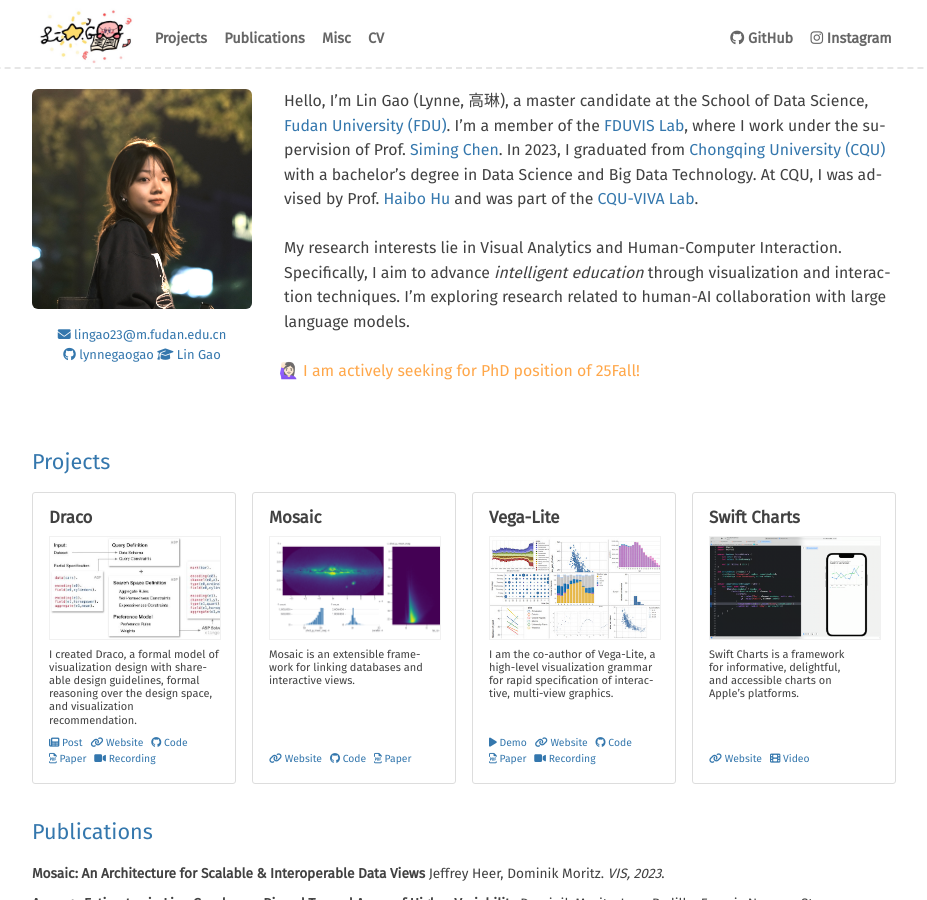
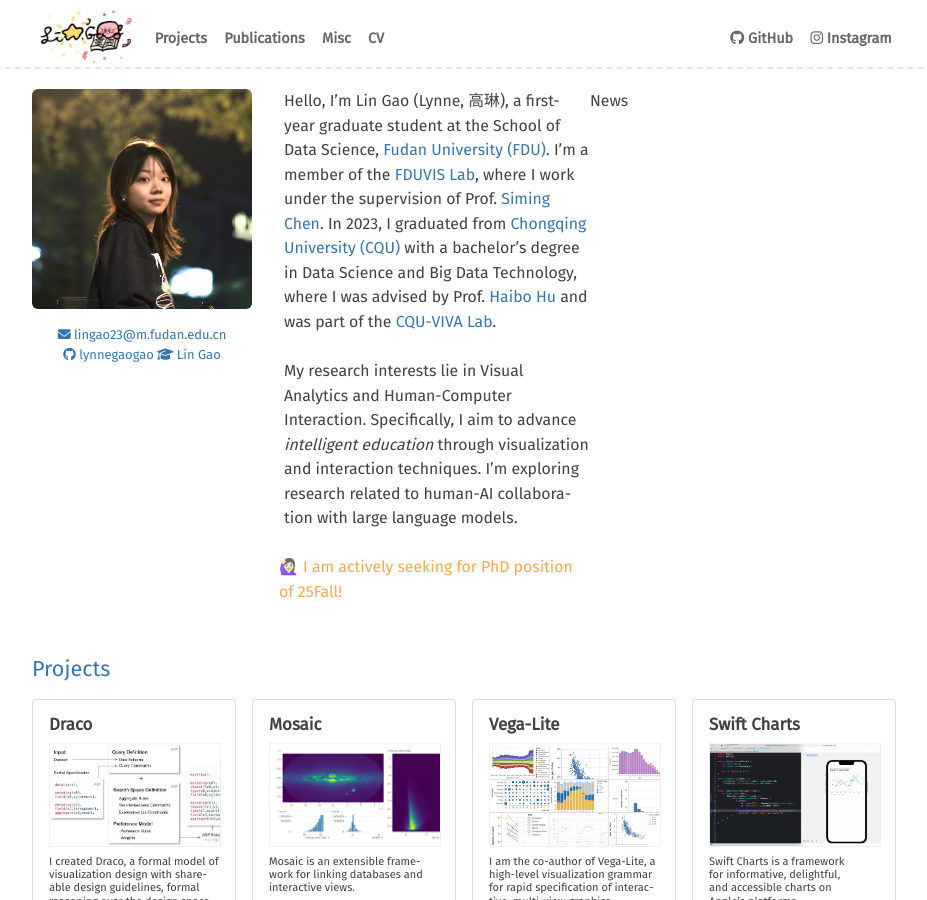
Before and after one commit to lynnegaogao/lynnegaogao.github.io, a Jekyll site: the page built from index.md, in a window 1280 px wide and 900 px high. Shown: the whole window, without its empty margins (176-1103 px from the left). Built offline with Jekyll 4.4.1, drawn with Linux system fonts in a browser that asks for light colours.

Commit message:
add news

```diff
--- a/index.md
+++ b/index.md
@@ -24,11 +24,16 @@ class: home
 </div>
 
 <div class="intro" markdown="1">
-Hello, I'm Lin Gao (Lynne, 高琳), a master candidate at the School of Data Science, [Fudan University (FDU)](https://www.fudan.edu.cn/en/). I'm a member of the [FDUVIS Lab](https://fduvis.net/), where I work under the supervision of Prof. [Siming Chen](http://simingchen.me/). In 2023, I graduated from [Chongqing University (CQU)](https://english.cqu.edu.cn/) with a bachelor's degree in Data Science and Big Data Technology. At CQU, I was advised by Prof. [Haibo Hu](http://www.cse.cqu.edu.cn/info/2030/2497.htm) and was part of the [CQU-VIVA Lab](http://www.cquviva.cn/).
+Hello, I'm Lin Gao (Lynne, 高琳), a first-year graduate student at the School of Data Science, [Fudan University (FDU)](https://www.fudan.edu.cn/en/). I'm a member of the [FDUVIS Lab](https://fduvis.net/), where I work under the supervision of Prof. [Siming Chen](http://simingchen.me/). In 2023, I graduated from [Chongqing University (CQU)](https://english.cqu.edu.cn/) with a bachelor's degree in Data Science and Big Data Technology, where I was advised by Prof. [Haibo Hu](http://www.cse.cqu.edu.cn/info/2030/2497.htm) and was part of the [CQU-VIVA Lab](http://www.cquviva.cn/).
 <br><br>
 My research interests lie in Visual Analytics and Human-Computer Interaction. Specifically, I aim to advance *intelligent education* through visualization and interaction techniques. I'm exploring research related to human-AI collaboration with large language models.
 <br><br>
 <span class="bounce">🙋🏻‍♀️ I am actively seeking for PhD position of 25Fall!</span>
+
+</div>
+
+<div class="intro" markdown="2">
+News
 
 </div>
 
```
